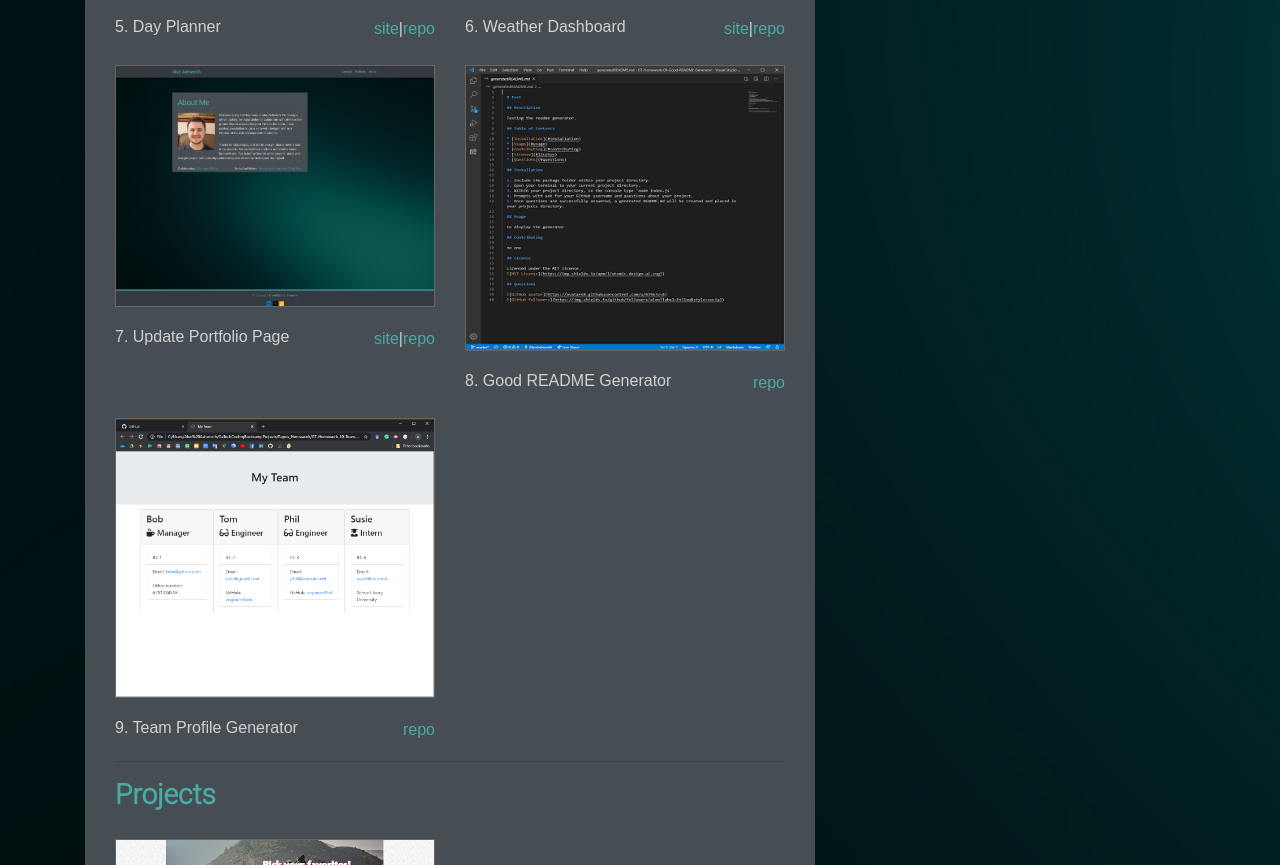
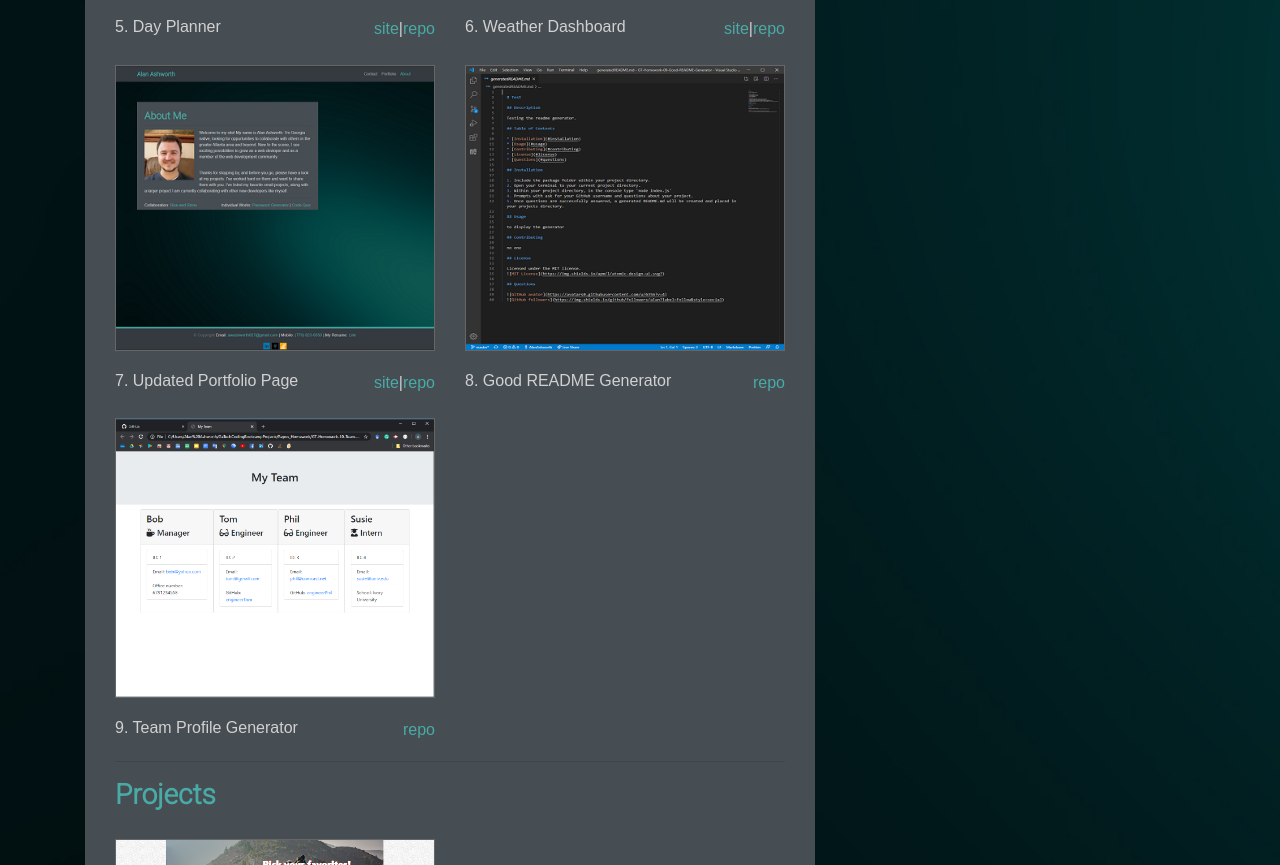
Before and after one commit to AlanAshworth/GT-Homework-07-Updated-Portfolio-Page, a plain HTML site: page portfolio.html in a window 1280 px wide. Shown: the part 1313-2178 px from the top of the page. Drawn offline with nearby package versions, Linux system fonts and the light colour scheme.

Commit message:
Fixed image sizing.

```diff
--- a/portfolio.html
+++ b/portfolio.html
@@ -107,9 +107,9 @@
           </div>
           <div class="row">
             <div class="col-sm-6 col-md-12 col-lg-6">
-              <img class="img-fluid port-image" src="Assets/Images/screenshot_index.png" alt="Updated Portfolio Page">
+              <img class="img-fluid port-image" src="Assets/Images/homework_08_updated-portfolio-page.png" alt="Updated Portfolio Page">
               <div>
-                <span class="float-left"><h6>7. Update Portfolio Page</h6></span>
+                <span class="float-left"><h6>7. Updated Portfolio Page</h6></span>
                 <span class="float-right"><a href="https://alanashworth.github.io/GT-Homework-08-Updated-Portfolio-Page/" target="_blank">site</a><span>|</span><a href="https://github.com/AlanAshworth/GT-Homework-08-Updated-Portfolio-Page" target="_blank">repo</a></span>
               </div>
             </div>
```
Also changed, not shown: Assets/Images/homework_08_updated-portfolio-page.png (added).
